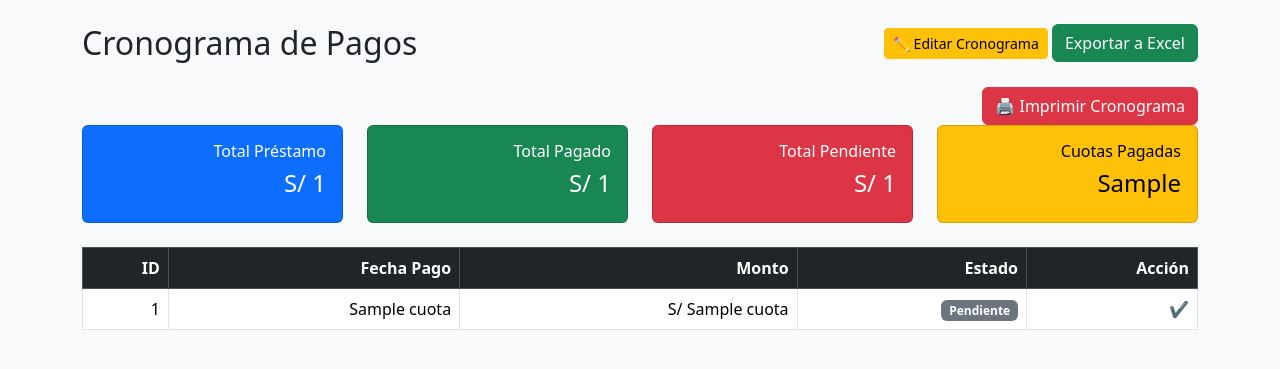
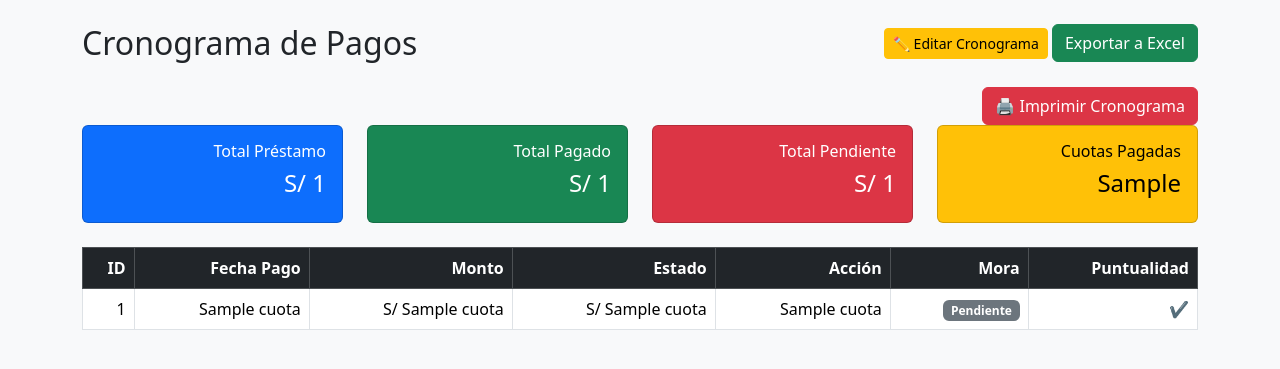
Before and after one commit to Marcos525252/Sistema_Prestamos, a Flask app: template templates/cronograma.html in a window 1280 px wide. Shown: the part 56-425 px from the top of the page. Run offline with Flask 3, Linux system fonts and the light colour scheme; the template is opened without the code that fills it: most values are stand-ins (such as "Sample title", 1, 10 or a date in 2020).

Commit message:
Update cronograma.html to include Mora and Puntualidad
Added new columns for 'Mora' and 'Puntualidad' in the payment schedule table.

```diff
--- a/templates/cronograma.html
+++ b/templates/cronograma.html
@@ -69,6 +69,8 @@
             <th>Monto</th>
             <th>Estado</th>
             <th>Acción</th>
+            <th>Mora</th>
+            <th>Puntualidad</th>
         </tr>
     </thead>
     <tbody>
@@ -77,6 +79,8 @@
             <td>{{cuota[0]}}</td>
             <td>{{cuota[2]}}</td>
             <td>S/ {{cuota[3]}}</td>
+            <td>S/ {{cuota[5]}}</td>
+            <td>{{cuota[6]}}</td>
             <td>
                 {% if cuota[4] == "Pagado" %}
                     <span class="badge bg-success">Pagado</span>
```
